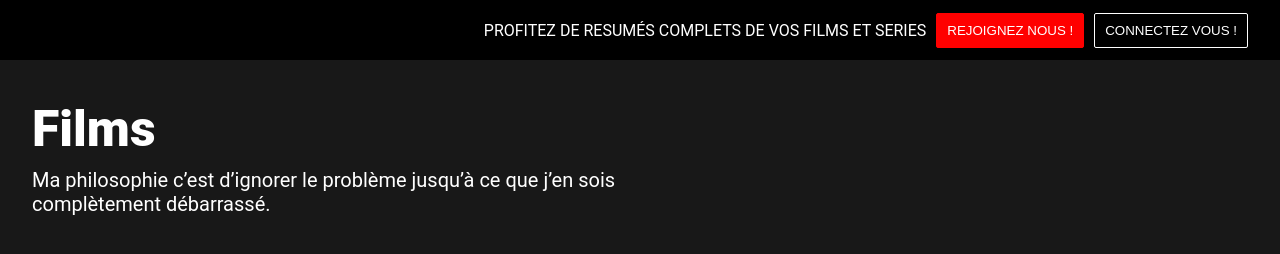
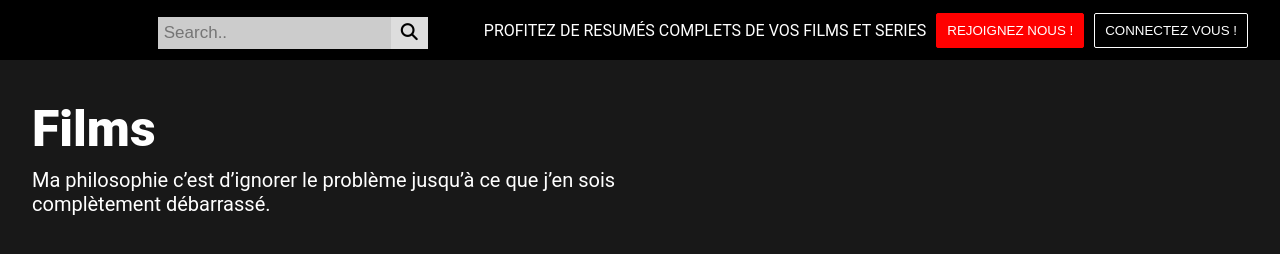
Before and after one commit to Elfamozoo/La-base-des-cinephiles, a website: page LBDC/public/index.html in a window 1280 px wide. Drawn offline with Linux system fonts and the light colour scheme; no server answers.

Commit message:
barre de recherche front

```diff
--- a/LBDC/public/css/style.css
+++ b/LBDC/public/css/style.css
@@ -71,6 +71,35 @@ body {
 }
 
 
+.search-container {
+    padding-right: 40px;
+}
+
+.search-text {
+    background: #ccc;
+    padding: 6px;
+    margin-top: 5px;
+    font-size: 17px;
+    border: none;
+}
+
+
+.search-container button {
+    float: right;
+    padding: 6px 10px;
+    margin-top: 5px;
+    margin-right: 16px;
+    background: #ddd;
+    font-size: 17px;
+    border: none;
+    cursor: pointer;
+}
+
+
+.search-container button:hover {
+    background: #ccc;
+}
+
 /* Header
 -------------------------------- */
 
@@ -89,7 +118,7 @@ body {
 
 }
 
-.info{
+.info {
     width: 50%;
     font-size: 20px;
     margin-top: 10px;
@@ -97,7 +126,7 @@ body {
 }
 
 
-.film-liste{
+.film-liste {
     width: 100%;
     height: 250px;
     margin-top: 40px;
@@ -105,7 +134,7 @@ body {
 }
 
 
-.film-categorie{
+.film-categorie {
     font-size: 20px;
     font-weight: 500;
     margin-bottom: 20px;
@@ -113,7 +142,7 @@ body {
 
 }
 
-.film-container{
+.film-container {
     width: 100%;
     height: 200px;
     display: flex;
@@ -124,7 +153,7 @@ body {
     scroll-behavior: smooth;
 }
 
-.film-categorie::-webkit-scrollbar{
+.film-categorie::-webkit-scrollbar {
     display: none;
 
 }
@@ -135,7 +164,7 @@ body {
 
 
 
-.film{
+.film {
     flex: 0 0 auto;
     width: 24%;
     height: 200px;
@@ -176,11 +205,11 @@ body {
     opacity: 0;
 }
 
-.pre-btn{
+.pre-btn {
     left: -2.5vw;
 }
 
-.nxt-btn{
+.nxt-btn {
     right: -2.5vw;
 }
 
@@ -216,7 +245,7 @@ body {
     object-fit: contain;
 }
 
-.back-btn{
+.back-btn {
     left: 1vw;
     top: 1.5vw;
 }
--- a/LBDC/public/index.html
+++ b/LBDC/public/index.html
@@ -19,6 +19,10 @@
     <nav class="navbar">
         <img src="img/cinephiles.png" class="logo" alt="">
         <div class="join-box">
+            <div class="search-container">
+                <input type="text" class="search-text" placeholder="Search.." name="search">
+                <button type="submit"><i class="fa fa-search"></i></button>
+            </div>
             <p class="join-msg">Profitez de resumés complets de vos films et series</p>
             <button class="btn join-btn">Rejoignez nous !</button>
             <button class="btn">Connectez vous !</button>
--- a/LBDC/public/js/api.js
+++ b/LBDC/public/js/api.js
@@ -5,6 +5,8 @@ const img_url = "https://image.tmdb.org/t/p/w500/"
 const original_img_url = "https://image.tmdb.org/t/p/original"
 
 const translation_url = "https://api.themoviedb.org/3/configuration/languages?"
+
+const search_url = "https://api.themoviedb.org/3/search/movie?api_key=a42944988ef08836553202a6f37bf004&language=fr-FR&page=1&include_adult=true"
 
 const base_uri = "https://api.themoviedb.org/3/"
 
@@ -20,4 +22,4 @@ const movie_trad_http = "https://api.themoviedb.org/3/movie/{movie_id}/translati
 
 // https://api.themoviedb.org/3/movie/550?api_key=a42944988ef08836553202a6f37bf004&language=fr-FR
 
-// https://api.themoviedb.org/3/movie/translations?api_key=a42944988ef08836553202a6f37bf004
+// https://api.themoviedb.org/3/movie/translations?api_key=a42944988ef08836553202a6f37bf004pm
```
Also changed, not shown: Commentaires.txt (+11 -0 lines).
